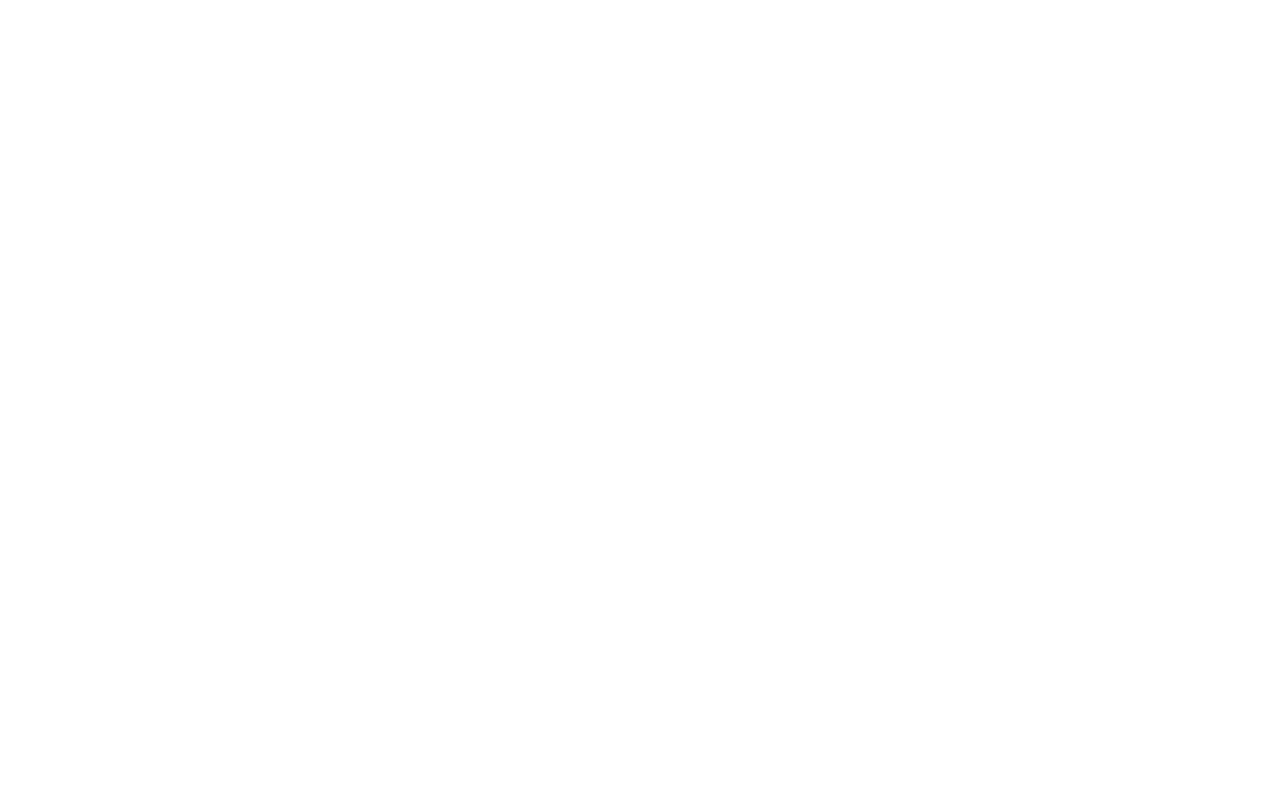
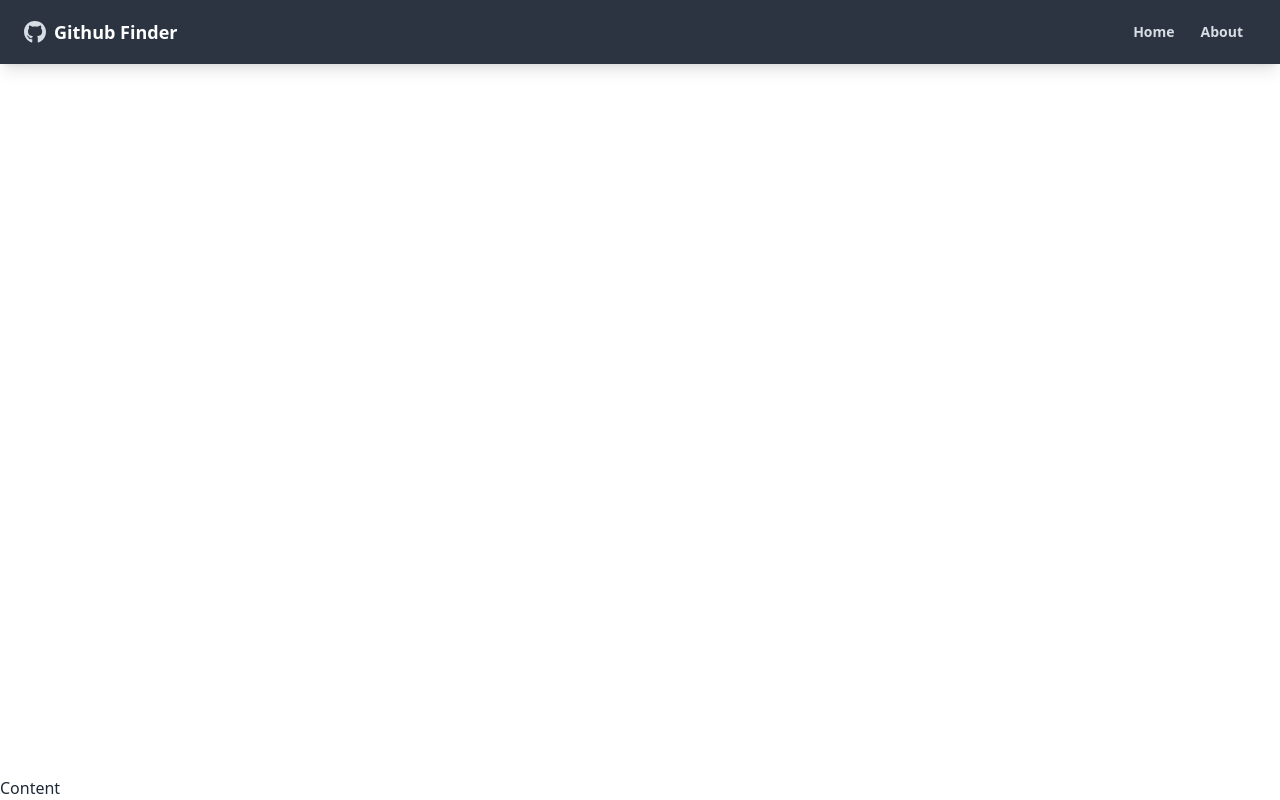
Before and after one commit to Quwambinuyo/Github-Profile-finder-react, a React (Create React App) app: page / in a window 1280 px wide. Built offline with nearby package versions, Linux system fonts and the light colour scheme; the HTML template or start-up script is replaced by a standard one.

Commit message:
created the navbar component and styled it

```diff
--- a/package.json
+++ b/package.json
@@ -7,6 +7,7 @@
     "daisyui": "^4.12.23",
     "react": "^19.0.0",
     "react-dom": "^19.0.0",
+    "react-router-dom": "^7.1.1",
     "react-scripts": "5.0.1",
     "web-vitals": "^4.2.4"
   },
--- a/src/App.js
+++ b/src/App.js
@@ -1,7 +1,17 @@
 import logo from "./logo.svg";
+import { BrowserRouter as Router, Route } from "react-router-dom";
+import Navbar from "./components/layout/Navbar";
 
 function App() {
-  return <div className="bg-purple-500"></div>;
+  return (
+    <Router>
+      <div className="   flex flex-col justify-between h-screen">
+        <Navbar />
+
+        <main>Content</main>
+      </div>
+    </Router>
+  );
 }
 
 export default App;
--- /dev/null
+++ b/src/components/layout/Navbar.jsx
@@ -0,0 +1,39 @@
+import React from "react";
+import { FaGithub } from "react-icons/fa";
+import { Link } from "react-router-dom";
+import PropTypes from "prop-types";
+
+function Navbar({ title }) {
+  return (
+    <nav className="navbar mb-12 shadow-lg bg-neutral text-neutral-content">
+      <div className="mx-auto container">
+        <div className="flex-none px-2 mx-2">
+          <FaGithub className="inline pr-2 text-3xl" />
+          <Link to="/" className="text-lg font-bold align-middle text-white">
+            Github Finder
+          </Link>
+        </div>
+        <div className="flex-1 px-2 mx-2">
+          <div className="flex justify-end">
+            <Link to="/" className="btn btn-ghost btn-sm rounded-btn">
+              Home
+            </Link>
+            <Link to="/about" className="btn btn-ghost btn-sm rounded-btn">
+              About
+            </Link>
+          </div>
+        </div>
+      </div>
+    </nav>
+  );
+}
+
+// Navbar.defaultProps = {
+//   title: "Github Finder",
+// };
+
+// Navbar.propTypes = {
+//   title: PropTypes.string,
+// };
+
+export default Navbar;
```
Also changed, not shown: 1 other file (tests, documents, lock files or other folders).
